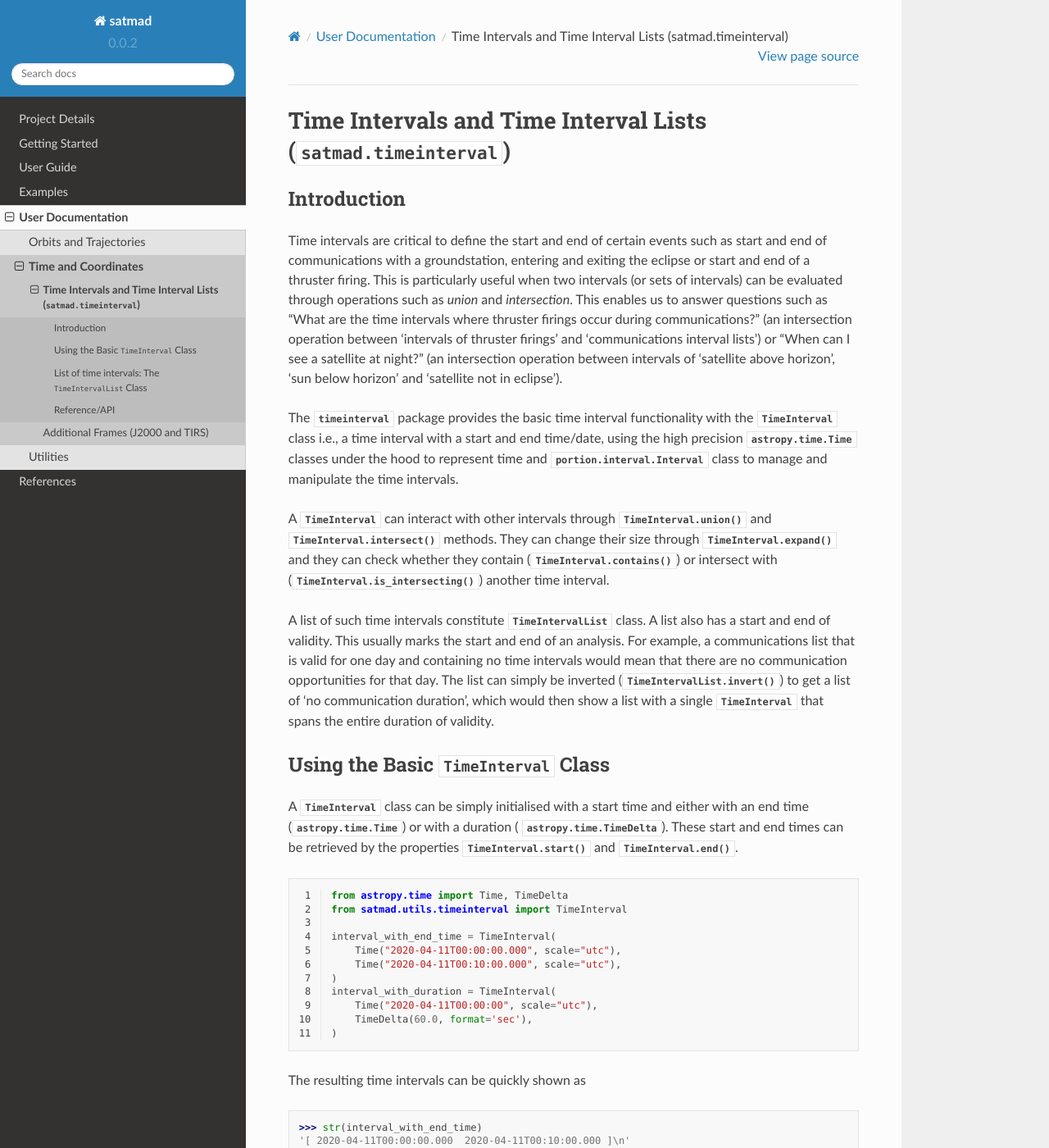
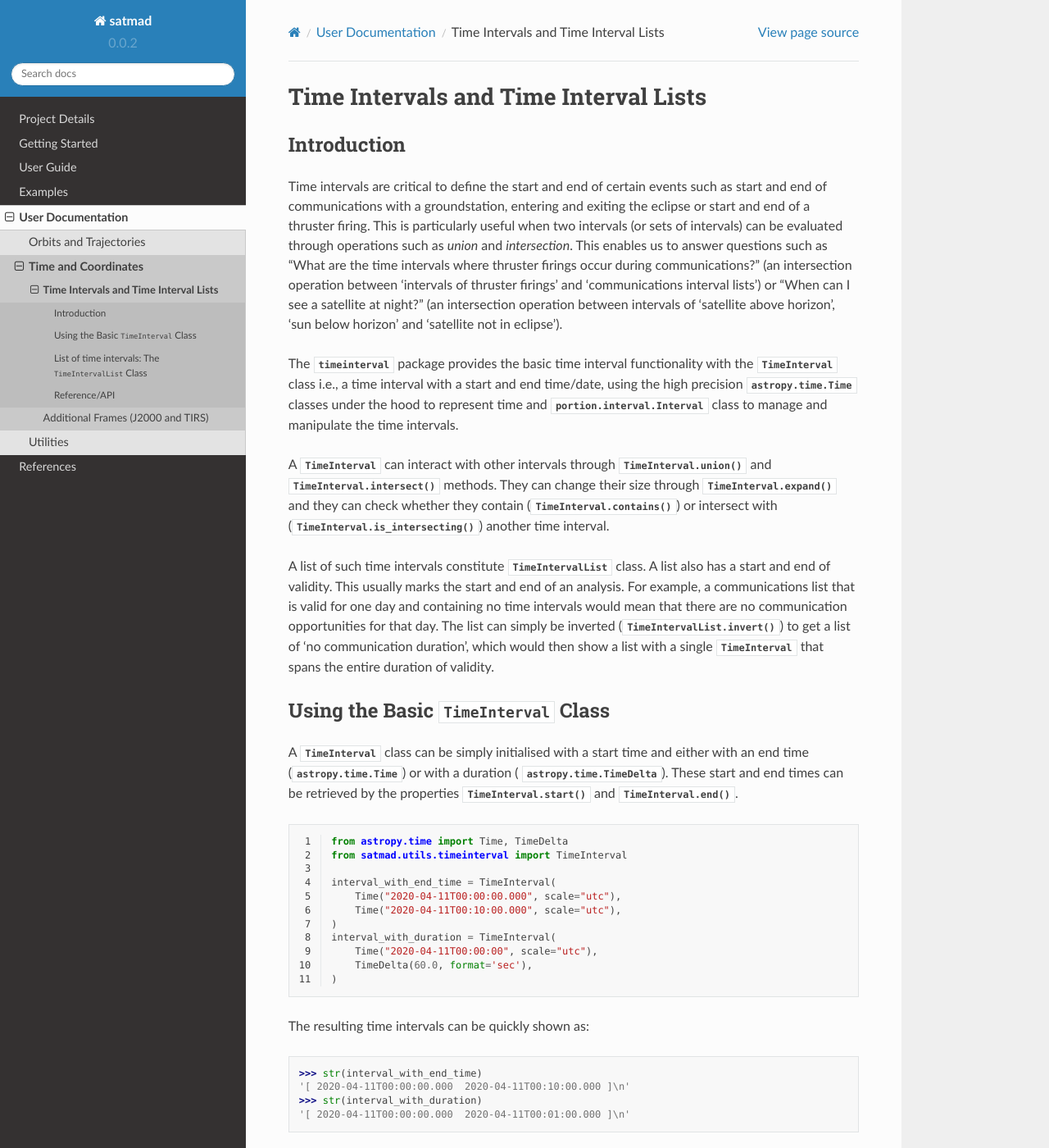
Before and after one commit to egemenimre/satmad, a Sphinx documentation site: the page built from docs/utils/timeinterval.rst, in a window 1280 px wide and 1400 px high. Shown: the whole window at 82% size. Built offline with Sphinx 7.4.7 and the Read the Docs theme 2.0.0, drawn with Linux system fonts in a browser that asks for light colours.

Commit message:
Minor format changes

```diff
--- a/docs/utils/timeinterval.rst
+++ b/docs/utils/timeinterval.rst
@@ -1,5 +1,5 @@
-Time Intervals and Time Interval Lists (:mod:`satmad.timeinterval`)
-====================================================================
+Time Intervals and Time Interval Lists
+======================================
 
 Introduction
 ------------
@@ -39,7 +39,7 @@ duration of validity.
 
 
 Using the Basic :class:`.TimeInterval` Class
----------------------------------------------------
+----------------------------------------------
 
 A :class:`.TimeInterval` class can be simply initialised with a start time
 and either with an end time (:class:`astropy.time.Time`) or with a duration (
@@ -61,7 +61,7 @@ by the properties :meth:`.TimeInterval.start` and :meth:`.TimeInterval.end`.
         TimeDelta(60.0, format='sec'),
     )
 
-The resulting time intervals can be quickly shown as
+The resulting time intervals can be quickly shown as:
 
     >>> str(interval_with_end_time)
     '[ 2020-04-11T00:00:00.000  2020-04-11T00:10:00.000 ]\n'
```
